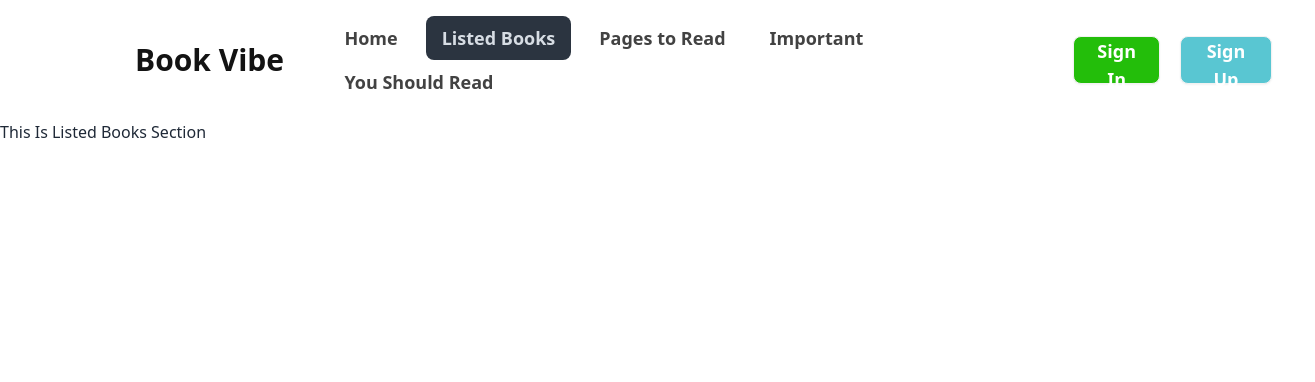
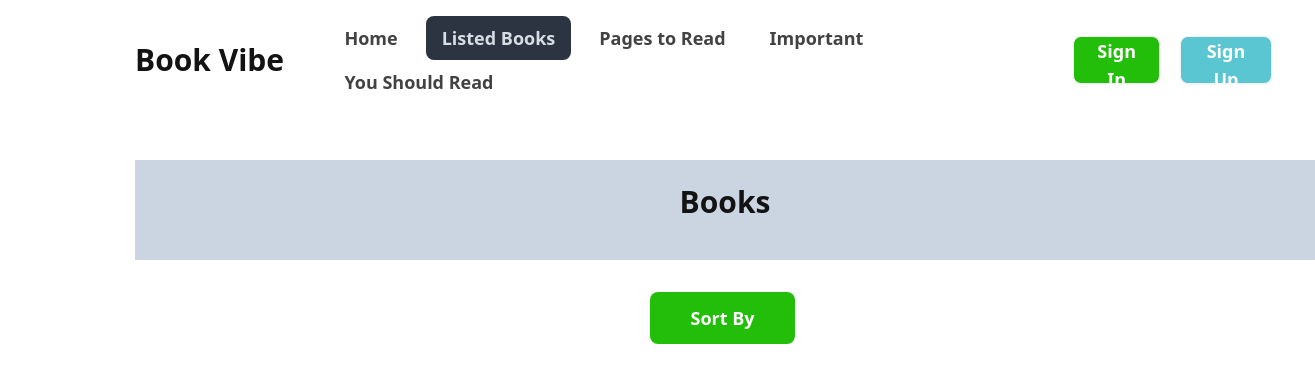
Before and after one commit to chandro4D/favourite-book, a React (Vite) app: page /ListedBooks in a window 1280 px wide. Shown: the top 382 px of the page, 1315 px wide, since content can reach past the window. Built offline with nearby package versions, Linux system fonts and the light colour scheme.

Commit message:
add listed books

```diff
--- a/src/Components/ListedBooks/ListedBooks.jsx
+++ b/src/Components/ListedBooks/ListedBooks.jsx
@@ -1,7 +1,12 @@
 const ListedBooks = () => {
     return (
         <div>
-            <h3>This Is Listed Books Section</h3>
+            <div className="mt-10 bg-slate-300 text-center ml-[135px] pt-6 w-[1180px] h-[100px] text-[#131313] text-3xl font-bold">
+                <h3>Books</h3>
+            </div>
+            <div className="w-[145px] h-[52px] text-center rounded-lg pt-3 mt-[32px] ml-[650px] bg-[#23BE0A] text-lg font-semibold text-[#FFFFFF]">
+                <button>Sort By</button>
+            </div>
         </div>
     );
 };
```
